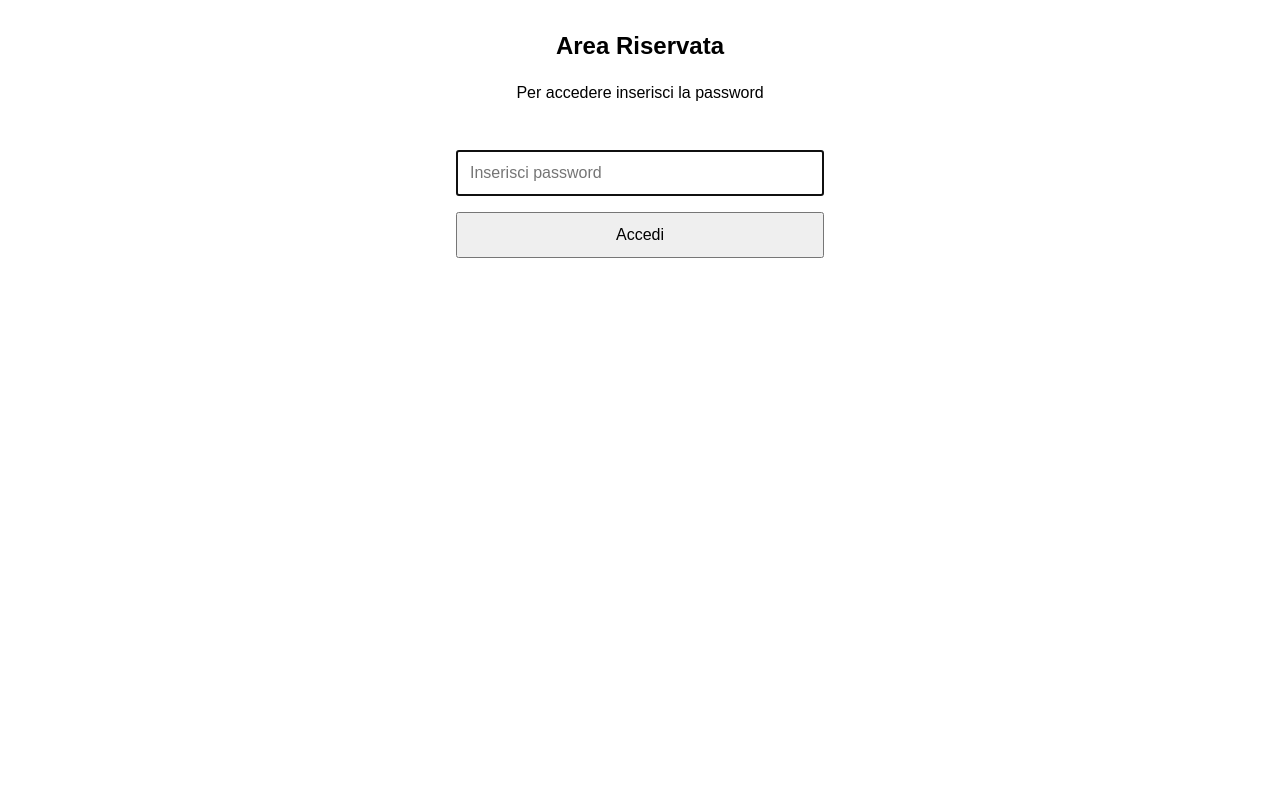
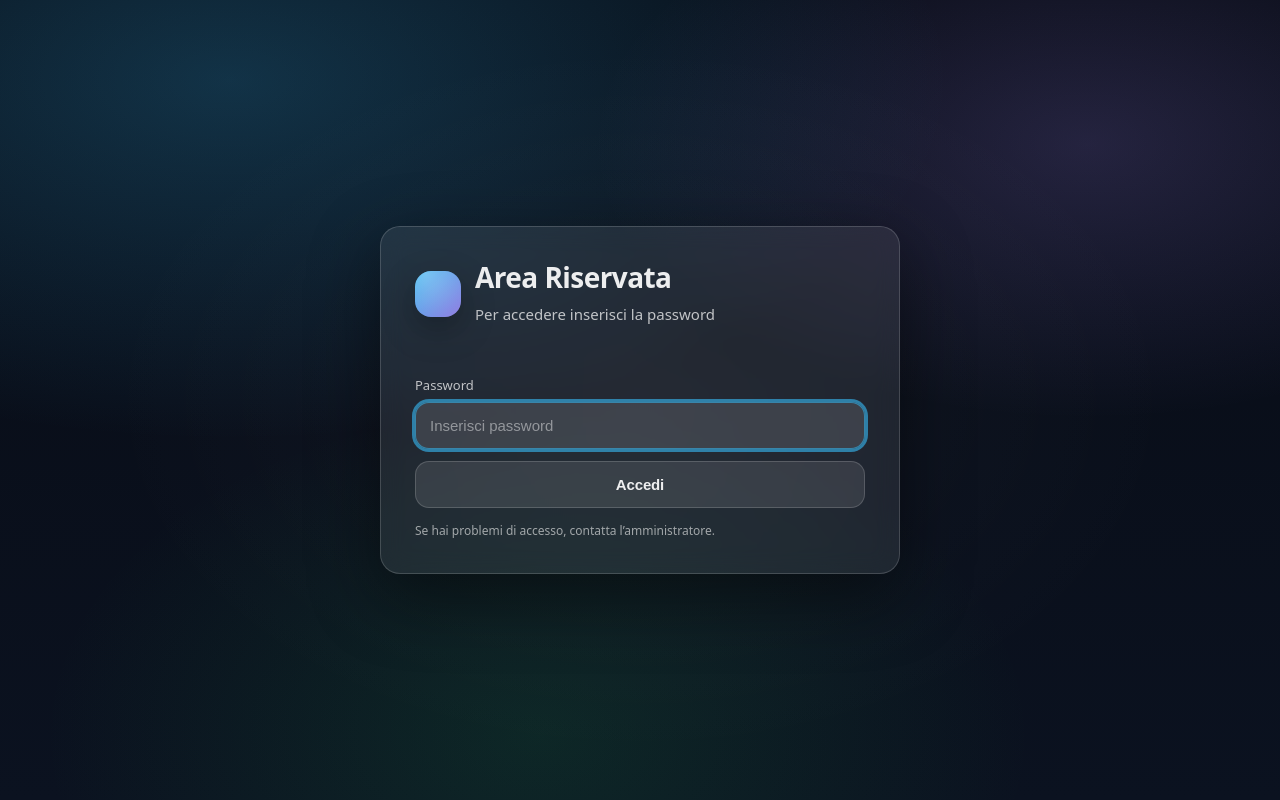
Before and after one commit to MUSEFacility/Webshop, a website: page public/internal-login.html in a window 1280 px wide. Drawn offline with Linux system fonts and the light colour scheme.

Commit message:
Update internal-login.html

```diff
--- a/public/internal-login.html
+++ b/public/internal-login.html
@@ -1,74 +1,251 @@
 <!DOCTYPE html>
 <html lang="it">
 <head>
-  <meta charset="UTF-8"/>
+  <meta charset="UTF-8" />
+  <meta name="viewport" content="width=device-width, initial-scale=1" />
+  <meta name="color-scheme" content="dark light" />
   <title>Accesso Interno</title>
-  <meta name="viewport" content="width=device-width, initial-scale=1" />
+
   <style>
-    body {
-      font-family: sans-serif;
-      max-width: 400px;
-      margin: 2em auto;
-      padding: 0 1em;
-      text-align: center;
-      box-sizing: border-box;
+    :root{
+      --bg0: #070b14;
+      --bg1: #0b1220;
+
+      --card: rgba(255,255,255,.08);
+      --card-border: rgba(255,255,255,.16);
+
+      --text: rgba(255,255,255,.92);
+      --muted: rgba(255,255,255,.72);
+
+      --field: rgba(255,255,255,.10);
+      --field-border: rgba(255,255,255,.16);
+
+      --primary: rgba(56,189,248,.95);
+      --primary-2: rgba(167,139,250,.88);
+
+      --danger: rgba(248,113,113,.95);
+
+      --shadow: 0 22px 70px rgba(0,0,0,.48);
+      --radius: 20px;
+
+      --focus: rgba(56,189,248,.60);
+      --ring: 0 0 0 3px var(--focus);
     }
 
-    h1 {
-      font-size: 1.5rem;
-      margin-bottom: 1em;
+    *{ box-sizing: border-box; }
+    html, body{ height: 100%; }
+
+    body{
+      margin: 0;
+      min-height: 100svh;
+      display: grid;
+      place-items: center;
+      padding: clamp(18px, 3vw, 28px);
+      color: var(--text);
+      font-family: ui-sans-serif, system-ui, -apple-system, Segoe UI, Roboto, Helvetica, Arial, "Apple Color Emoji","Segoe UI Emoji";
+      text-rendering: optimizeLegibility;
+      -webkit-font-smoothing: antialiased;
+      background:
+        radial-gradient(1200px 600px at 18% 10%, rgba(56,189,248,.22), transparent 60%),
+        radial-gradient(900px 500px at 85% 18%, rgba(167,139,250,.18), transparent 55%),
+        radial-gradient(900px 600px at 42% 92%, rgba(34,197,94,.12), transparent 55%),
+        radial-gradient(900px 600px at 50% 50%, rgba(255,255,255,.04), transparent 60%),
+        linear-gradient(180deg, var(--bg0), var(--bg1));
     }
 
-    input,
-    button {
-      width: 100%;
-      padding: 0.75em;
-      margin: 0.5em 0;
-      box-sizing: border-box;
-      font-size: 1rem;
+    .shell{
+      width: min(520px, 100%);
     }
 
-    .error {
-      color: #c00;
-      min-height: 1.2em;
-      margin-bottom: 0.5em;
-      font-size: 0.9rem;
+    .card{
+      border-radius: var(--radius);
+      background: var(--card);
+      border: 1px solid var(--card-border);
+      box-shadow: var(--shadow);
+      padding: clamp(22px, 3.2vw, 34px);
+      backdrop-filter: blur(12px);
+      -webkit-backdrop-filter: blur(12px);
     }
 
-    @media (max-width: 500px) {
-      body {
-        margin: 1em auto;
+    header{
+      display: flex;
+      align-items: center;
+      gap: 14px;
+      margin-bottom: 16px;
     }
-      h1 {
-        font-size: 1.25rem;
+
+    .logo{
+      width: 46px;
+      height: 46px;
+      border-radius: 16px;
+      background: linear-gradient(135deg, var(--primary), var(--primary-2));
+      box-shadow: 0 12px 34px rgba(0,0,0,.30);
+      flex: 0 0 auto;
+      position: relative;
+      overflow: hidden;
     }
-      input,
-      button {
-        padding: 0.6em;
-        font-size: 0.95rem;
+
+    .logo::after{
+      content: "";
+      position: absolute;
+      inset: -40%;
+      background: radial-gradient(circle at 30% 30%, rgba(255,255,255,.28), transparent 55%);
+      transform: rotate(12deg);
+      pointer-events: none;
     }
+
+    h1{
+      margin: 0;
+      font-size: clamp(20px, 2.4vw, 28px);
+      line-height: 1.15;
+      letter-spacing: -0.02em;
+    }
+
+    p{
+      margin: 10px 0 0;
+      color: var(--muted);
+      font-size: 15px;
+      line-height: 1.55;
+    }
+
+    form{
+      margin-top: 18px;
+      display: grid;
+      gap: 12px;
+    }
+
+    label{
+      display: grid;
+      gap: 8px;
+      font-size: 13px;
+      color: var(--muted);
+    }
+
+    input[type="password"]{
+      width: 100%;
+      padding: 14px 14px;
+      border-radius: 14px;
+      background: var(--field);
+      border: 1px solid var(--field-border);
+      color: var(--text);
+      font-size: 15px;
+      outline: none;
+      transition: border-color .18s ease, box-shadow .18s ease, background .18s ease;
+    }
+
+    input[type="password"]::placeholder{
+      color: rgba(255,255,255,.45);
+    }
+
+    input[type="password"]:focus-visible{
+      box-shadow: var(--ring);
+      border-color: rgba(56,189,248,.55);
+      background: rgba(255,255,255,.12);
+    }
+
+    button{
+      width: 100%;
+      padding: 14px 16px;
+      border-radius: 14px;
+      border: 1px solid rgba(255,255,255,.16);
+      background: rgba(255,255,255,.10);
+      color: var(--text);
+      font-size: 15px;
+      font-weight: 650;
+      letter-spacing: -0.01em;
+      cursor: pointer;
+      transition: transform .10s ease, background .18s ease, border-color .18s ease, box-shadow .18s ease;
+    }
+
+    button:hover{
+      background: rgba(255,255,255,.16);
+      border-color: rgba(255,255,255,.24);
+      transform: translateY(-1px);
+      box-shadow: 0 10px 30px rgba(0,0,0,.20);
+    }
+
+    button:active{
+      transform: translateY(0px);
+      box-shadow: none;
+    }
+
+    button:focus-visible{
+      outline: none;
+      box-shadow: var(--ring), 0 18px 55px rgba(0,0,0,.35);
+      border-color: rgba(56,189,248,.55);
+    }
+
+    .error{
+      min-height: 1.2em;
+      margin-top: 6px;
+      color: rgba(255,255,255,.72);
+      font-size: 13px;
+      line-height: 1.4;
+    }
+
+    .error.is-visible{
+      color: var(--danger);
+    }
+
+    .foot{
+      margin-top: 14px;
+      color: rgba(255,255,255,.58);
+      font-size: 12px;
+      line-height: 1.45;
+    }
+
+    @media (prefers-reduced-motion: reduce){
+      *{ transition: none !important; scroll-behavior: auto !important; }
     }
   </style>
 </head>
+
 <body>
+  <main class="shell">
+    <section class="card" aria-label="Accesso area riservata">
+      <header>
+        <div class="logo" aria-hidden="true"></div>
+        <div>
           <h1>Area Riservata</h1>
           <p>Per accedere inserisci la password</p>
-  <div class="error">
-    <script>
-      if (new URLSearchParams(location.search).get('error') === '1') {
-        document.write('Password errata, riprova.');
-      }
-    </script>
         </div>
+      </header>
+
+      <div id="err" class="error" role="status" aria-live="polite"></div>
+
       <form method="POST" action="/internal">
+        <label>
+          Password
           <input
             type="password"
             name="password"
             placeholder="Inserisci password"
             required
             autofocus
+            autocomplete="current-password"
           />
+        </label>
+
         <button type="submit">Accedi</button>
       </form>
+
+      <div class="foot">Se hai problemi di accesso, contatta l’amministratore.</div>
+    </section>
+  </main>
+
+  <script>
+    (function () {
+      const params = new URLSearchParams(location.search);
+      const err = document.getElementById("err");
+      if (!err) return;
+
+      if (params.get("error") === "1") {
+        err.textContent = "Password errata, riprova.";
+        err.classList.add("is-visible");
+      } else {
+        err.textContent = "";
+      }
+    })();
+  </script>
 </body>
 </html>
```
Lines whose indentation alone changed are shown as unchanged.
